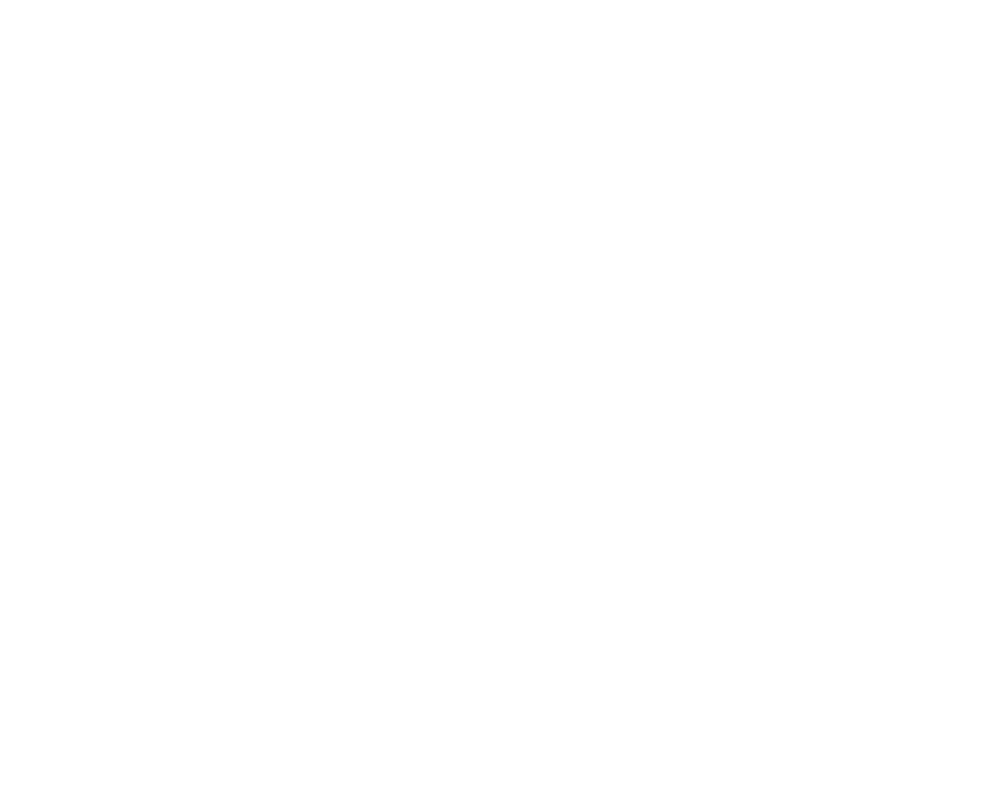
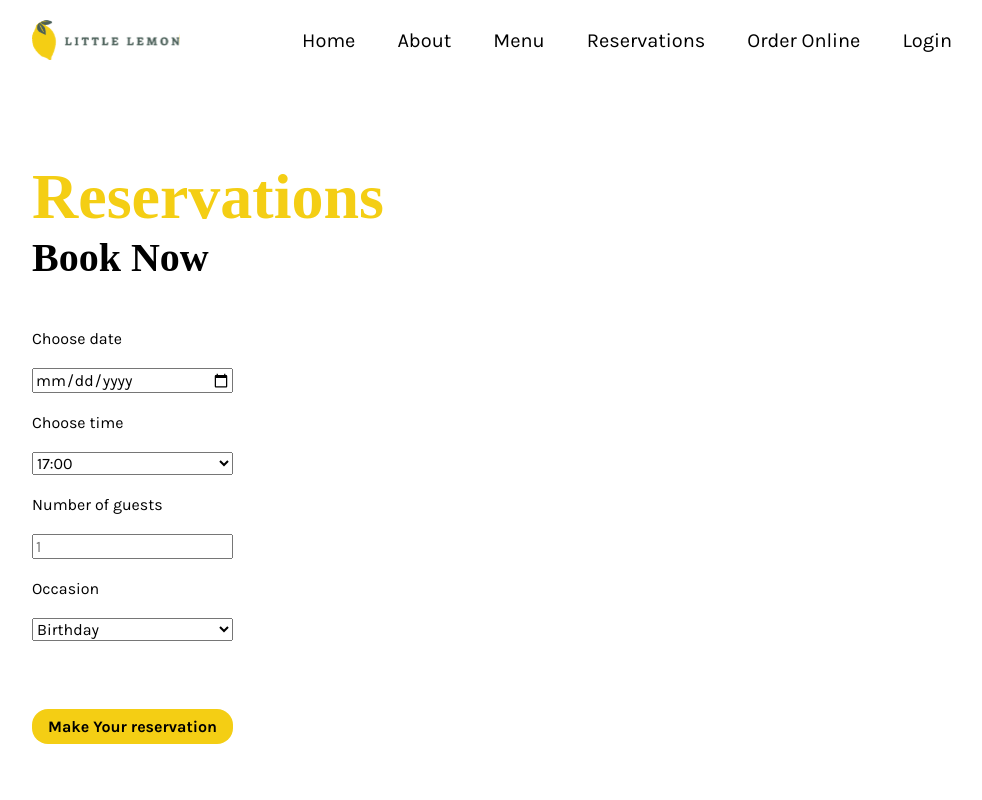
Before and after one commit to weskna/little-lemon-restaurant, a React (Create React App) app: page /bookings in a window 1280 px wide. Before the commit this address had no page. Shown: the top 800 px of the page, without its empty margins (148-1130 px from the left). Built offline with nearby package versions, Linux system fonts and the light colour scheme; a web font is replaced by a local one.

Commit message:
Change the way time state is being handled

```diff
--- a/src/App.css
+++ b/src/App.css
@@ -36,6 +36,7 @@
 	transition: color 250ms ease-in-out;
 }
 
+input[type="submit"],
 a[role="button"] {
 	background-color: var(--primary);
 	border-radius: 16px;
@@ -43,6 +44,8 @@
 	font-weight: bold;
 	display: inline-block;
 	transition: background 250ms ease-in-out, color 250ms ease-in-out;
+	cursor: pointer;
+	border: none;
 }
 
 a[role="button"]:hover {
--- a/src/App.js
+++ b/src/App.js
@@ -1,12 +1,12 @@
 import React from "react";
 import "./App.css";
 import HomePage from "./HomePage";
-import ReservationPage from "./ReservationPage";
+import BookingPage from "./BookingPage";
 import { Route, Routes } from "react-router";
 import AboutPage from "./AboutPage";
 import MenuPage from "./MenuPage";
-import OrderOnlinePage from "./components/OrderOnlinePage";
-import LoginPage from "./components/LoginPage";
+import OrderOnlinePage from "./OrderOnlinePage";
+import LoginPage from "./LoginPage";
 
 function App() {
 	return (
@@ -24,8 +24,8 @@
 				element={<MenuPage />}
 			/>
 			<Route
-				path="/reservations"
-				element={<ReservationPage />}
+				path="/bookings"
+				element={<BookingPage />}
 			></Route>
 			<Route
 				path="/order-online"
--- /dev/null
+++ b/src/BookingPage.js
@@ -0,0 +1,40 @@
+import React, { useEffect, useReducer } from "react";
+import Layout from "./Layout";
+import BookingForm from "./components/BookingForm";
+
+const updateTimes = (state, date) => {
+	return state;
+};
+
+const initializeTimes = () => [
+	"17:00",
+	"18:00",
+	"19:00",
+	"20:00",
+	"21:00",
+	"22:00"
+];
+
+const BookingPage = () => {
+	const [availableTimes, dispatch] = useReducer(
+		updateTimes,
+		initializeTimes()
+	);
+
+	return (
+		<Layout>
+			<main
+				className="container"
+				style={{ padding: "80px 20px" }}
+			>
+				<h1>Reservations</h1>
+				<BookingForm
+					availableTimes={availableTimes}
+					updateTimes={dispatch}
+				/>
+			</main>
+		</Layout>
+	);
+};
+
+export default BookingPage;
--- a/src/components/LoginPage.js
+++ b/src/LoginPage.js
@@ -1,5 +1,5 @@
 import React from "react";
-import Layout from "../Layout";
+import Layout from "./Layout";
 
 const LoginPage = () => {
 	return <Layout>Login Page</Layout>;
--- a/src/components/OrderOnlinePage.js
+++ b/src/OrderOnlinePage.js
@@ -1,5 +1,5 @@
 import React from "react";
-import Layout from "../Layout";
+import Layout from "./Layout";
 
 const OrderOnlinePage = () => {
 	return <Layout>Order Online Page</Layout>;
--- a/src/ReservationPage.js
+++ /dev/null
@@ -1,8 +0,0 @@
-import React from "react";
-import Layout from "./Layout";
-
-const ReservationPage = () => {
-	return <Layout>Reservation Page</Layout>;
-};
-
-export default ReservationPage;
--- /dev/null
+++ b/src/components/BookingForm.js
@@ -0,0 +1,69 @@
+import React, { useState } from "react";
+
+const BookingForm = ({ availableTimes, updateTimes }) => {
+	const [date, setDate] = useState();
+	const [time, setTime] = useState();
+	const [guests, setGuests] = useState();
+	const [occasion, setOccasion] = useState();
+
+	return (
+		<>
+			<h2>Book Now</h2>
+			<form
+				style={{
+					display: "grid",
+					maxWidth: "200px",
+					gap: "20px",
+					marginTop: "48px"
+				}}
+			>
+				<label htmlFor="res-date">Choose date</label>
+				<input
+					type="date"
+					id="res-date"
+					defaultValue={date}
+					onChange={(e) => setDate(e.target.value)}
+				/>
+				<label htmlFor="res-time">Choose time</label>
+				<select
+					id="res-time"
+					defaultValue={time}
+					onChange={(e) => {
+						setTime(e.target.value);
+						updateTimes(e.target.value);
+					}}
+				>
+					{availableTimes.map((time, index) => (
+						<option key={index}>{time}</option>
+					))}
+				</select>
+				<label htmlFor="guests">Number of guests</label>
+				<input
+					type="number"
+					placeholder="1"
+					min="1"
+					max="10"
+					id="guests"
+					defaultValue={guests}
+					onChange={(e) => setGuests(e.target.value)}
+				/>
+				<label htmlFor="occasion">Occasion</label>
+				<select
+					id="occasion"
+					defaultValue={occasion}
+					onChange={(e) => setOccasion(e.target.value)}
+				>
+					<option>Birthday</option>
+					<option>Anniversary</option>
+				</select>
+				<input
+					type="submit"
+					value="Make Your reservation"
+					style={{ marginTop: "48px" }}
+				/>
+			</form>
+		</>
+	);
+};
+
+export default BookingForm;
--- a/src/components/Nav.js
+++ b/src/components/Nav.js
@@ -31,7 +31,7 @@
 					<Link to="/menu">Menu</Link>
 				</li>
 				<li>
-					<Link to="/reservations">Reservations</Link>
+					<Link to="/bookings">Reservations</Link>
 				</li>
 				<li>
 					<Link to="/order-online">Order Online</Link>
```
Also changed, not shown: 1 other file (tests, documents, lock files or other folders).
